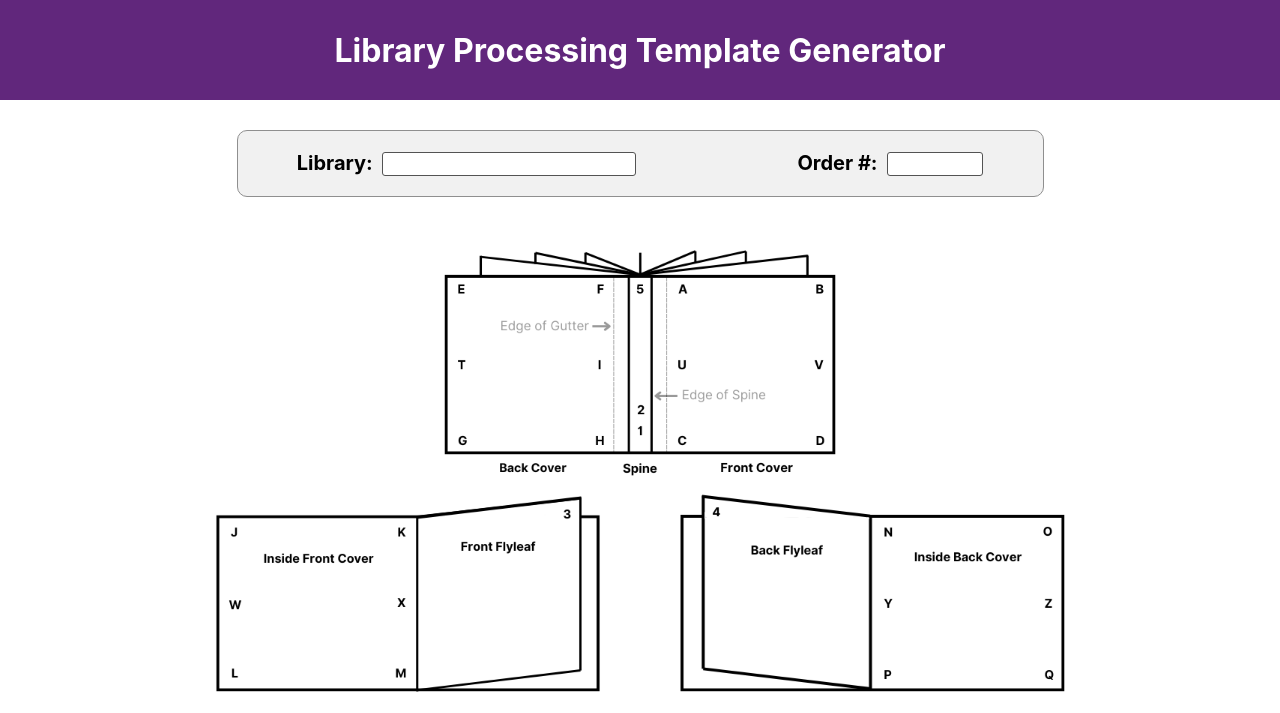
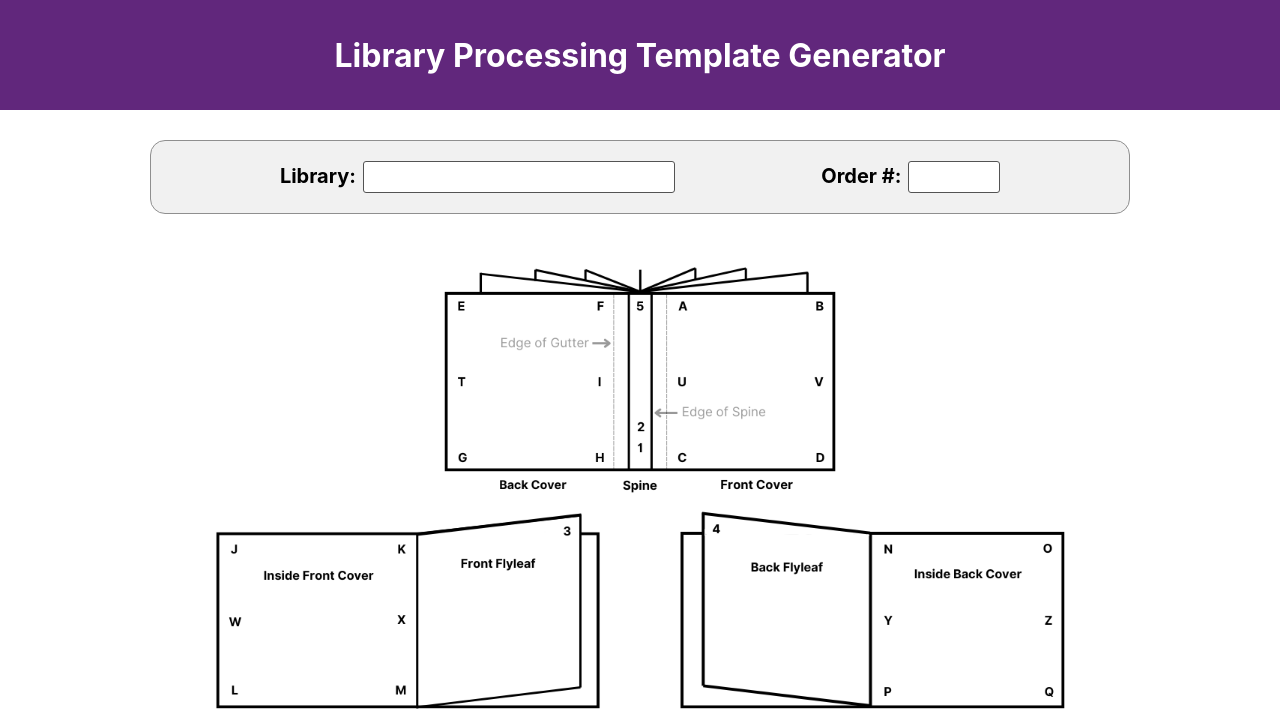
Before and after one commit to dawsw/Library-Processing-Template-Generator, a Flask app: page / in a window 1280 px wide. Shown: the top 713 px of the page. Run offline with Flask 3, Linux system fonts and the light colour scheme.

Commit message:
Changed header and name/orderNumber container

```diff
--- a/static/styles.css
+++ b/static/styles.css
@@ -29,20 +29,20 @@ body {
 
 .header {
     width: 100%;
-    height: 100px;
+    height: 110px;
     background-color: rgb(97, 39, 124);
     color: white;
     font-size: 2rem;
 }
 
 .name-order-container {
-    width: 70%;
+    width: 85%;
     margin-top: 30px;
     margin-bottom: 20px;
     background-color: #f1f1f1;
     border: 1px solid #8f8f8f;
-    gap: 20%;
-    border-radius: 10px;
+    gap: 15%;
+    border-radius: 15px;
 }
 
 .name-order-container h3 {
@@ -50,17 +50,19 @@ body {
 }
 
 .name-input {
+    width: 300px;
+    margin-left: 2px;
+    padding: 5px;
     border: 1px solid rgb(83, 83, 83);
     border-radius: 3px;
-    margin-left: 5px;
 }
 
 .order-input {
-    width: 90px;
+    width: 80px;
+    margin-left: 2px;
+    padding: 5px;
     border: 1px solid rgb(83, 83, 83);
     border-radius: 3px;
-    margin-left: 5px;
-
 }
 
 .book-image-container {
```
